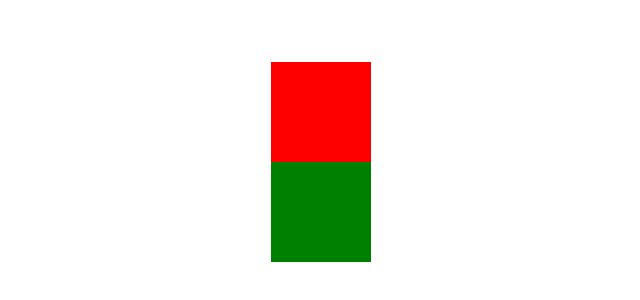
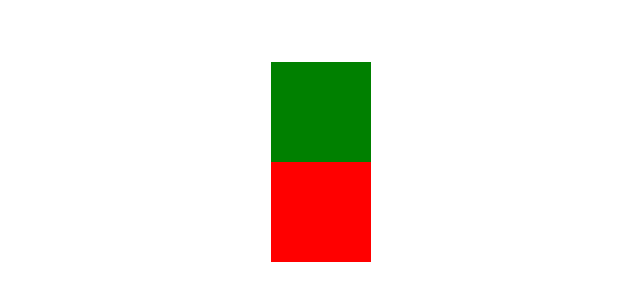
Before and after one commit to treinaweb/treinaweb-MaterialUI-Temas, a React (Create React App) app: page / in a window 1280 px wide. Shown: the part 238-538 px from the top of the page, without its empty margins (319-959 px from the left). Built offline with nearby package versions, Linux system fonts and the light colour scheme.

Commit message:
02:07 - Pontos de interrupção

```diff
--- a/src/App.tsx
+++ b/src/App.tsx
@@ -18,8 +18,14 @@ const BoxStyled = styled(Box)`
 function App() {
   return (
     <BoxContainer>
-      <BoxStyled sx={{ bgcolor: "primary.main" }} />
-      <BoxStyled sx={{ bgcolor: "secondary.main" }} />
+      <BoxStyled
+        sx={{
+          bgcolor: { xs: "primary.main", sm: "secondary.main" },
+        }}
+      />
+      <BoxStyled
+        sx={{ bgcolor: { xs: "secondary.main", sm: "primary.main" } }}
+      />
     </BoxContainer>
   );
 }
--- a/src/themes/main.ts
+++ b/src/themes/main.ts
@@ -14,6 +14,15 @@ const theme = createTheme({
     },
   },
   spacing: 8,
+  breakpoints: {
+    values: {
+      xs: 0,
+      sm: 300,
+      md: 500,
+      lg: 900,
+      xl: 1200,
+    },
+  },
 });
 
 export default theme;
```
